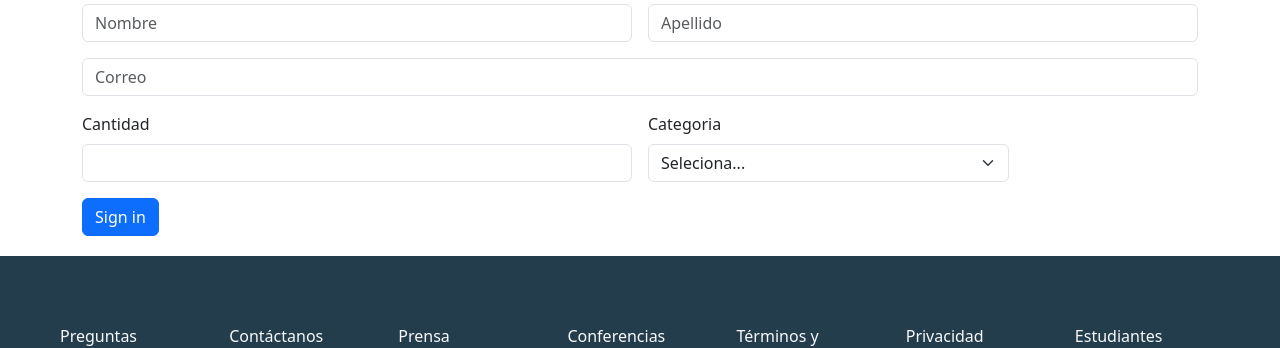
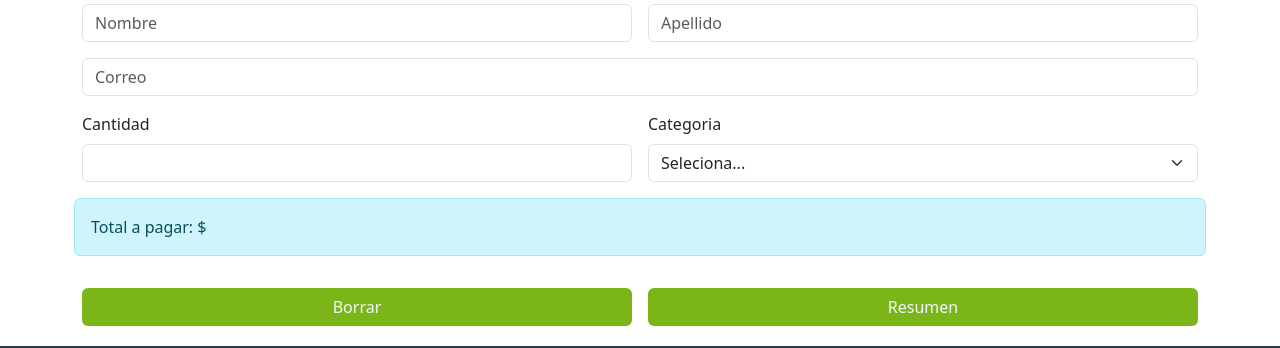
Before and after one commit to emacuello/proyectointegrador, a plain HTML site: page pay.html in a window 1280 px wide. Shown: the part 459-807 px from the top of the page. Drawn offline with nearby package versions, Linux system fonts and the light colour scheme.

Commit message:
nueva actualizacion

```diff
--- a/css/style.css
+++ b/css/style.css
@@ -55,11 +55,6 @@
     padding-right: 2px;
 }
 
-#newbtn {
-    background-color: #7cb518;
-    color: aliceblue;
-    border-color: transparent;
-}
 
 .pbajo {
     padding-bottom: 20px;
@@ -82,3 +77,13 @@
 .tope2{
     padding-top:50px;
 }
+
+.carousel-control-next, .carousel-control-prev {
+    width: 10%;
+}
+
+.nuevocolor {
+        background-color: #7cb518;
+        color: aliceblue;
+        border-color: transparent;
+}
--- a/pay.html
+++ b/pay.html
@@ -95,7 +95,7 @@
                 <label for="cantidad" class="form-label">Cantidad</label>
                 <input type="text" class="form-control" id="cantidad">
             </div>
-            <div class="col-md-4">
+            <div class="col-md-6">
                 <label for="inputState" class="form-label">Categoria</label>
                 <select id="inputState" class="form-select">
                     <option selected>Seleciona...</option>
@@ -104,8 +104,15 @@
                     <option value="15">Junior</option>
                 </select>
             </div>
-            <div class="col-12">
-                <button type="submit" class="btn btn-primary">Sign in</button>
+            <div class="alert alert-info" role="alert">
+                Total a pagar: $
+            </div>
+            <div class="d-grid gap-2 col-6">
+                <button class="btn btn-success nuevocolor" type="button">Borrar</button>
+
+            </div>
+            <div class="d-grid gap-2 col-6">
+                <button class="btn btn-success nuevocolor" type="button">Resumen</button>
             </div>
         </form>
     </div>
```
Also changed, not shown: index.html (+1 -1 lines).
